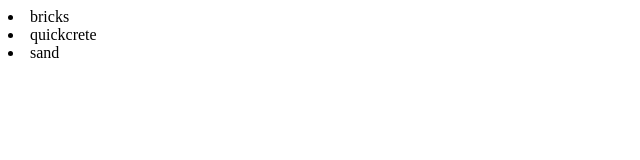
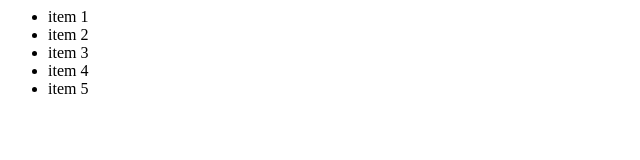
Before and after one commit to deepmicrobe/Website, a plain HTML site: page index.html in a window 1280 px wide. Shown: the whole page, without its empty margins (0-640 px from the left). Drawn offline with Linux system fonts and the light colour scheme.

Commit message:
thought this change was necessary

```diff
--- a/index.html
+++ b/index.html
@@ -1,9 +1,13 @@
 <html>
     <body>
-        <div>
-            <li>bricks</li>
-            <li>quickcrete</li>
-            <li>sand</li>
-        </div>
+        <module-one>
+            <ul>
+                <li>item 1</li>
+                <li>item 2</li>
+                <li>item 3</li>
+                <li>item 4</li>
+                <li>item 5</li>
+            </ul>
+        </module-one>
     </body>
 </html>
```
